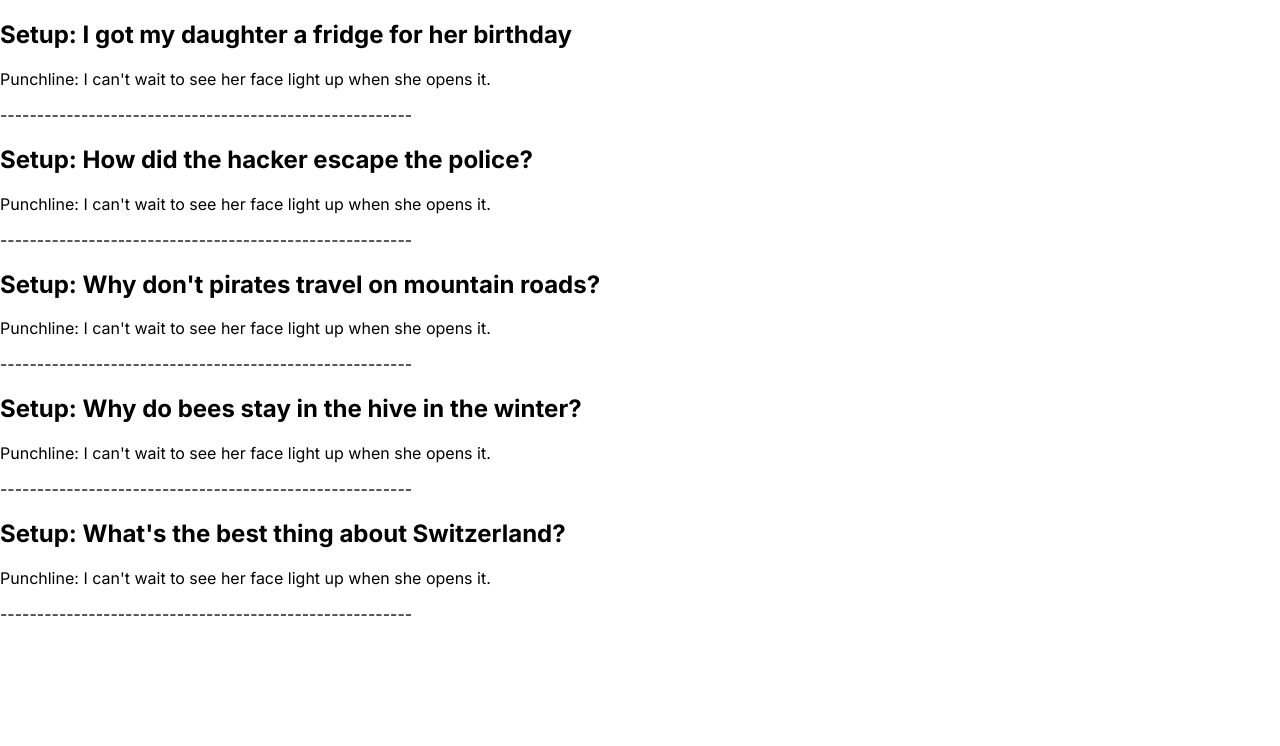
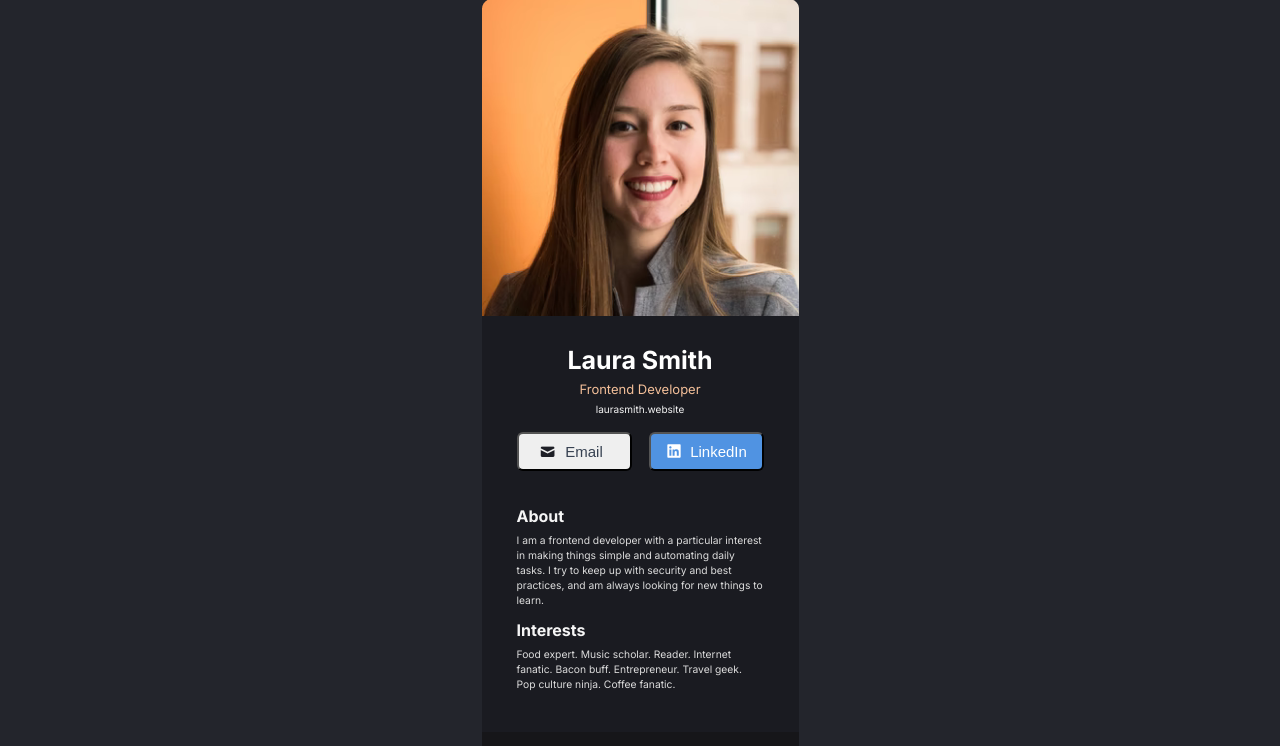
Before and after one commit to oleksiikrashevskyii/Reenbit, a React app: page / in a window 1280 px wide. Shown: the top 746 px of the page. Built offline with nearby package versions, Linux system fonts and the light colour scheme.

Commit message:
first commit

```diff
--- /dev/null
+++ b/src/components/About.js
@@ -0,0 +1,13 @@
+import React from "react"
+
+const About = () => {
+    return (
+        <div className="info_details about">
+            <h3>About</h3>
+            <p>I am a frontend developer with a particular interest in making things simple and automating daily tasks.
+                I try to keep up with security and best practices, and am always looking for new things to learn.</p>
+        </div>
+    )
+}
+
+export default About;
--- a/src/components/App.js
+++ b/src/components/App.js
@@ -1,47 +1,14 @@
-import React from "react"
-import Joke from './Joke.js'
-
-const jokesList = [
-    {
-        Setup: 'I got my daughter a fridge for her birthday',
-        Punchline: 'I can\'t wait to see her face light up when she opens it.',
-        id: 2022,
-    },
-
-    {
-        Setup: 'How did the hacker escape the police?',
-        Punchline: 'He just ransomware!',
-        id: 2023,
-    },
-
-    {
-        Setup: 'Why don\'t pirates travel on mountain roads?',
-        Punchline: 'Scurvy.',
-        id: 2024,
-    },
-
-    {
-        Setup: 'Why do bees stay in the hive in the winter?',
-        Punchline: 'Swarm.',
-        id: 2025,
-    },
-
-    {
-        Setup: 'What\'s the best thing about Switzerland?',
-        Punchline: 'I don\'t know, but the flag is a big plus!',
-        id: 2026,
-    },
-
-];
+import React from "react";
+import Footer from "./Footer.js";
+import Main from "./Main.js";
 
 const App = () => {
-    const structure = [];
-    for (let i=0; i<jokesList.length; i++) {
-        structure.push(<Joke key={jokesList[i].id} setup={jokesList[i].Setup ? jokesList[i].Setup : null} punchline={jokesList[0].Punchline}/>)
-    }
     return (
-        [...structure]
-    )
+        <div className="content">
+            <Main/>
+            <Footer/>
+        </div>
+    );
 }
 
 export default App;
--- /dev/null
+++ b/src/components/Footer.js
@@ -0,0 +1,18 @@
+import React from "react";
+import twitter from '../assets/twitter-icon.png';
+import facebook from '../assets/facebook-icon.png';
+import instagram from '../assets/instagram-icon.png';
+import github from '../assets/github-icon.png';
+
+const Footer = () => {
+    return (
+        <div className="footer">
+            <a href="#"><img src={twitter}/></a>
+            <a href="#"><img src={facebook}/></a>
+            <a href="#"><img src={instagram}/></a>
+            <a href="#"><img src={github}/></a>
+        </div>
+    );
+}
+
+export default Footer;
--- /dev/null
+++ b/src/components/Info.js
@@ -0,0 +1,23 @@
+import React from "react";
+import girlImage from '../assets/info-img.png';
+
+const Info = () => {
+    return (
+        <div className="info">
+            <img className="girlImage" alt="png"src={girlImage}/>
+            <h3>Laura Smith</h3>
+            <h4>Frontend Developer</h4>
+            <a href="#">laurasmith.website</a>
+            <div className="info__buttons">
+                <button className="email-btn">
+                    <span>Email</span>
+                </button>
+                <button className="linkedln-btn">
+                    <span>LinkedIn</span>
+                </button>
+            </div>
+        </div>
+    );
+}
+
+export default Info;
--- /dev/null
+++ b/src/components/Interests.js
@@ -0,0 +1,12 @@
+import React from "react";
+
+const Interests = () => {
+    return (
+        <div className="info_details interests">
+            <h3>Interests</h3>
+            <p>Food expert. Music scholar. Reader. Internet fanatic. Bacon buff. Entrepreneur. Travel geek. Pop culture ninja. Coffee fanatic.</p>
+        </div>
+    );
+}
+
+export default Interests;
--- a/src/components/Joke.js
+++ /dev/null
@@ -1,22 +0,0 @@
-import React from "react"
-
-const Joke = (props) => {
-    if(props.setup === null || props.setup.length === 0) {
-        return (
-            <div>
-                <p>Punchline: {props.punchline}</p>
-                --------------------------------------------------------
-            </div>
-        )
-    } else {
-        return (
-            <div>
-                <h2>Setup: {props.setup}</h2>
-                <p>Punchline: {props.punchline}</p>
-                --------------------------------------------------------
-            </div>
-        )
-    }
-}
-
-export default Joke;
--- /dev/null
+++ b/src/components/Main.js
@@ -0,0 +1,17 @@
+import React from "react";
+import Info from "./Info.js";
+import About from "./About.js";
+import Interests from "./Interests.js";
+
+
+const Main = () => {
+    return (
+        <div className="content">
+            <Info/>
+            <About/>
+            <Interests/>
+        </div>
+    );
+}
+
+export default Main;
--- a/src/index.js
+++ b/src/index.js
@@ -1,8 +1,9 @@
 import React from 'react';
 import ReactDOM from 'react-dom';
 import './styles/main.scss';
-import App from './components/App';
+import App from './components/App.js';
 
 const rootElement = document.getElementById('root');
 
+
 ReactDOM.render(<App/>, rootElement);
--- a/src/styles/main.scss
+++ b/src/styles/main.scss
@@ -1,7 +1,14 @@
 @import url('https://fonts.googleapis.com/css2?family=Inter:wght@400;500;700&display=swap');
 
 #root {
-
+  position: absolute;
+  left: 50%;
+  width: 100%;
+  height: 100vh;
+  display: flex;
+  align-items: center;
+  transform: translate(-50%, 0);
+  background-color: rgba(35, 37, 44, 1);
 }
 
 body {
@@ -16,3 +23,138 @@
 * {
   box-sizing: border-box;
 }
+
+.content {
+  width: 317px;
+  margin: 0 auto;
+  background-color:rgba(26, 27, 33, 1);
+}
+
+.info {
+  text-align: center;
+  & > h3 {
+    font-weight: 700;
+    font-size: 25px;
+    padding-top: 25px;
+    color: white;
+  }
+  & > h4 {
+    padding-top: 6px;
+    font-size: 13px;
+    font-weight: 400;
+    color: rgba(243, 191, 153, 1);
+  }
+
+  & > a {
+    font-size: 10px;
+    font-weight: 400;
+    color: rgba(245, 245, 245, 1);
+    transition: all 0.2s;
+    text-decoration: none;
+    &:hover {
+      cursor: pointer;
+      color: rgb(219, 219, 219);
+    }
+  }
+  &__buttons {
+    padding: 15px 35px 0px 35px;
+    display: flex;
+    justify-content: space-between;
+  }
+}
+
+.email-btn {
+  padding: 9px 0px 9px 20px;
+  width: 115px;
+  border-radius: 6px;
+  font-size: 15px;
+  font-weight: 500;
+  color: #374151;
+  position: relative;
+  transition: all 0.2s;
+  &:hover {
+    cursor: pointer;
+    background-color: rgb(214, 214, 214);
+  }
+  & > span::before {
+    content: '';
+    display: block;
+    position: absolute;
+    left: 0;
+    left: 27px;
+    top: 0;
+    top: 14px;
+    transform: scale(110%);
+    width: 100%;
+    height: 100%;
+    background: no-repeat url("../assets/email-btn.svg");
+  }
+}
+
+.linkedln-btn {
+  background-color: rgba(80, 147, 226, 1);
+  color: rgba(255, 255, 255, 1);
+  padding: 9px 0px 9px 25px;
+  border-radius: 6px;
+  font-size: 15px;
+  font-weight: 500;
+  width: 115px;
+  position: relative;
+  transition: all 0.2s;
+  & > span::before {
+    content: '';
+    display: block;
+    position: absolute;
+    left: 0;
+    left: 16px;
+    top: 0;
+    top: 10px;
+    width: 100%;
+    height: 100%;
+    background: no-repeat url("../assets/linkedln-btn.svg");
+  }
+  &:hover {
+    cursor: pointer;
+    background-color: rgb(57, 129, 212);
+  }
+}
+
+.info_details {
+  padding: 33px 35px 0px 35px;
+  & > h3 {
+    font-size: 16px;
+    font-weight: 700;
+    line-height: 24px;
+    letter-spacing: 0em;
+    text-align: left;
+    color: rgba(245, 245, 245, 1);
+  }
+  & > p {
+    margin: 0;
+    margin-top: 5px;
+    font-size: 10.3px;
+    font-weight: 400;
+    font-family: Inter;
+    line-height: 15px;
+    color: rgba(220, 220, 220, 1);
+  }
+}
+
+.interests {
+  padding-top: 10px;
+  padding-bottom: 40px;
+}
+
+.footer {
+  display: flex;
+  background-color: rgba(22, 22, 25, 1);
+  justify-content: space-between;
+  padding: 20px 73px;
+  & > a > img {
+    height: 25px;
+  }
+}
+
+.girlImage {
+  background-color: rgba(35, 37, 44, 1);
+}
```
